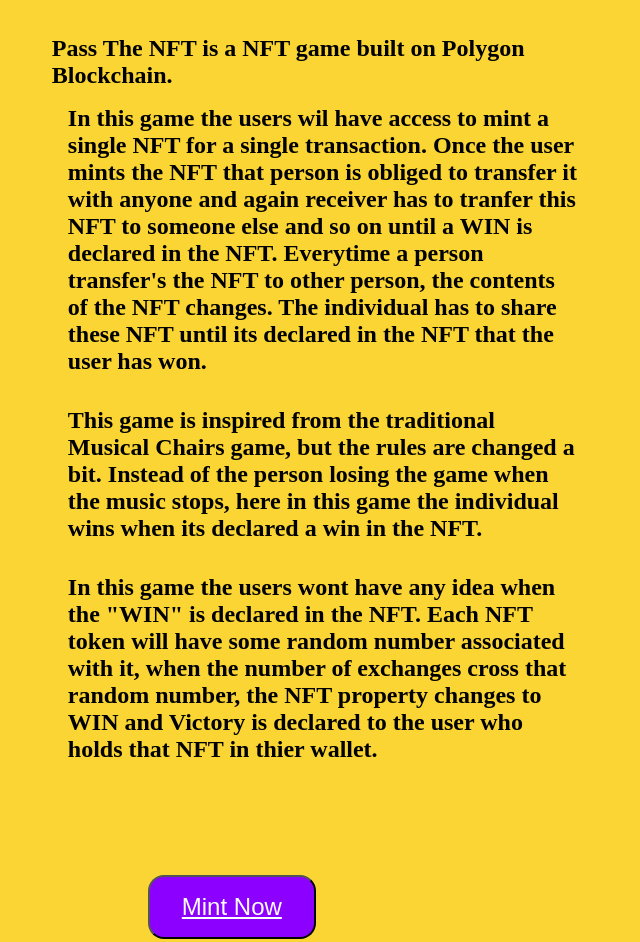
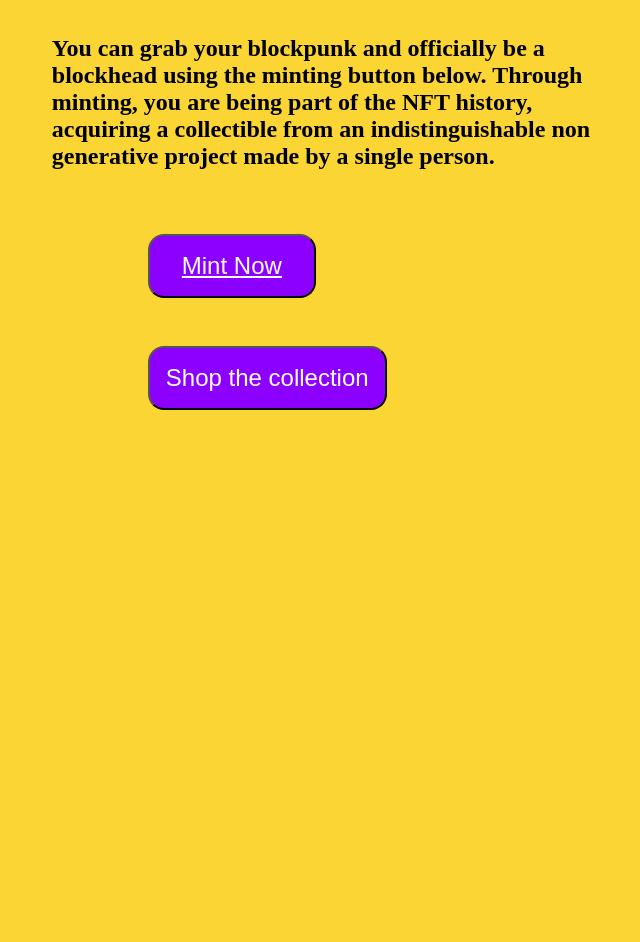
Before and after one commit to komal1503/Rocket, a plain HTML site: page index.html in a window 1280 px wide. Shown: the part 462-1404 px from the top of the page, without its empty margins (537-1177 px from the left). After the commit the page ends 952 px from the top, so only its background shows below. Drawn offline with Linux system fonts and the light colour scheme.

Commit message:
Update index.html

```diff
--- a/index.html
+++ b/index.html
@@ -22,20 +22,8 @@
         <img class="rocket" src="./rocket.png" alt="">
     </div>
         <div class="main">
-            <h2>Pass The NFT is a NFT game built on Polygon Blockchain.
-
-                <p>
-                In this game the users wil have access to mint a single NFT for a single transaction. Once the user mints the NFT that person is obliged to transfer it with anyone and again receiver has to tranfer this NFT to someone else and so on until a WIN is declared in the NFT. Everytime a person transfer's the NFT to other person, the contents of the NFT changes. The individual has to share these NFT until its declared in the NFT that the user has won.
-                </p>
-
-                <p>
-                    This game is inspired from the traditional Musical Chairs game, but the rules are changed a bit. Instead of the person losing the game when the music stops, here in this game the individual wins when its declared a win in the NFT.
-                </p>
-
-                <p>
-                    In this game the users wont have any idea when the "WIN" is declared in the NFT. Each NFT token will have some random number associated with it, when the number of exchanges cross that random number, the NFT property changes to WIN and Victory is declared to the user who holds that NFT in thier wallet.</h2>
-                </p>
-                 <button class="btn2" ><a href="./mint.html">Mint Now</a></button>
+            <h2>You can grab your blockpunk and officially be a blockhead using the minting button below. Through minting, you are being part of the NFT history, acquiring a collectible from an indistinguishable non generative project made by a single person.</h2>
+            <button class="btn2" ><a href="./mint.html">Mint Now</a></button>
             <button class="btn2">Shop the collection</button>
         </div></div>
 
```
